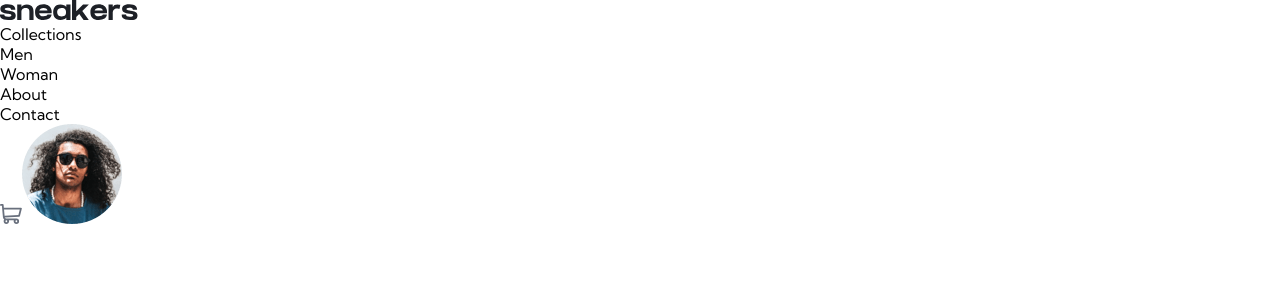
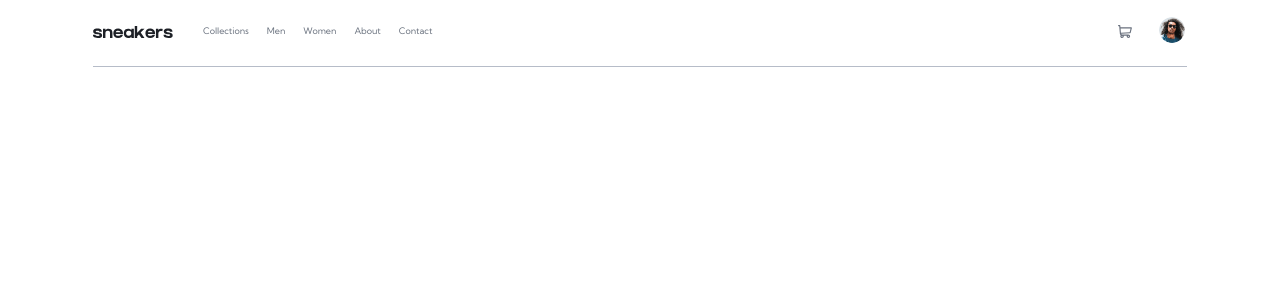
Before and after one commit to carolinanonato/c4-ecommerce-product-page, a React (Create React App) app: page / in a window 1280 px wide. Shown: the top 300 px of the page. Built offline with nearby package versions, Linux system fonts and the light colour scheme.

Commit message:
header layout done

```diff
--- a/src/App.css
+++ b/src/App.css
@@ -3,6 +3,7 @@
   padding: 0;
   box-sizing: border-box;
   font-family: 'Kumbh Sans', sans-serif;
+
 }
 
 :root {
@@ -15,4 +16,83 @@
   --white: hsl(0, 0%, 100%);
   --black: hsl(0, 0%, 0%);
 
+
 }
+
+nav {
+  display: flex;
+  justify-content: space-between;
+  align-items: center;
+  margin: 12px 93px 35px 93px !important;
+  border-bottom: 1px solid var(--grayishblue);
+
+}
+
+.left {
+  display: flex;
+
+}
+
+ul {
+  display: flex;
+  gap: 18px;
+}
+
+li {
+  margin-top: 13px;
+  list-style-type: none;
+  cursor: pointer;
+  border-bottom: 30px solid transparent;
+
+}
+
+li:hover {
+  font-weight: bold;
+  border-bottom: 3px solid var(--orange);
+}
+
+
+.logo {
+  width: 80px;
+  height: 12px;
+  margin-top: 14px;
+}
+
+.menu-list {
+  font-size: 9px;
+  color: var(--darkgrayishblue);
+  margin-left: 30px;
+
+}
+
+.right {
+  display: flex;
+  align-items: center;
+  gap: 25px;
+  margin-bottom: 18px;
+
+}
+
+.img-avatar {
+  width: 30px;
+  border: solid 2px transparent;
+  border-radius: 50%;
+}
+
+.img-cart {
+  width: 14px;
+  margin-top: 3px;
+  cursor: pointer;
+}
+
+.img-cart:hover {
+  color: red;
+}
+
+.img-avatar:hover {
+  border-radius: 50%;
+  border: 2px solid var(--orange);
+  cursor: pointer;
+
+
+}
--- a/src/components/Header.js
+++ b/src/components/Header.js
@@ -8,18 +8,18 @@ function Header() {
     return (
         <nav>
             <div className="left">
-                <img src={logo} alt="" />
-                <ul>
-                    <li>Collections</li>
+                <img className="logo" src={logo} alt="" />
+                <ul className="menu-list">
+                    <li className="menu-item">Collections</li>
                     <li>Men</li>
-                    <li>Woman</li>
+                    <li>Women</li>
                     <li>About</li>
                     <li>Contact</li>
                 </ul>
             </div>
             <div className="right">
-                <img src={cart} alt="" />
-                <img src={avatar} alt="" />
+                <img className="img-cart" src={cart} alt="" />
+                <img className="img-avatar" src={avatar} alt="" />
             </div>
         </nav>
     )
```
Also changed, not shown: src/images/logo.svg.
